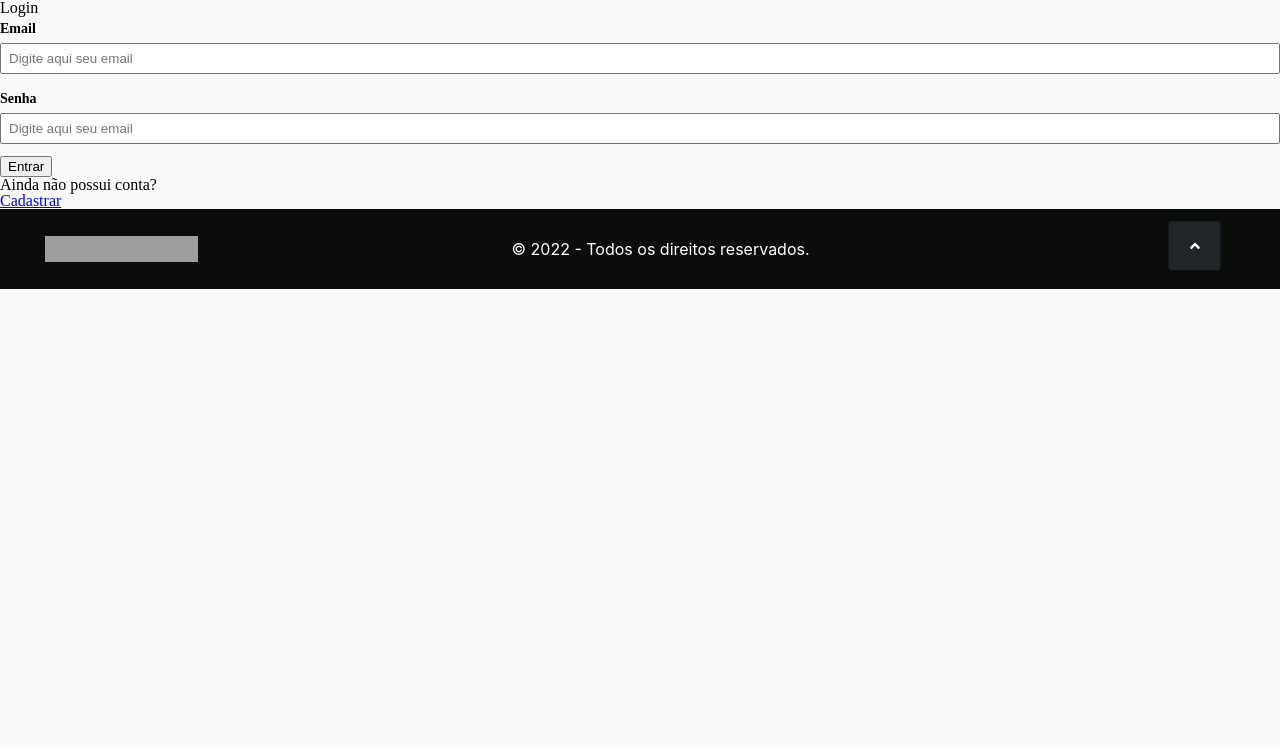
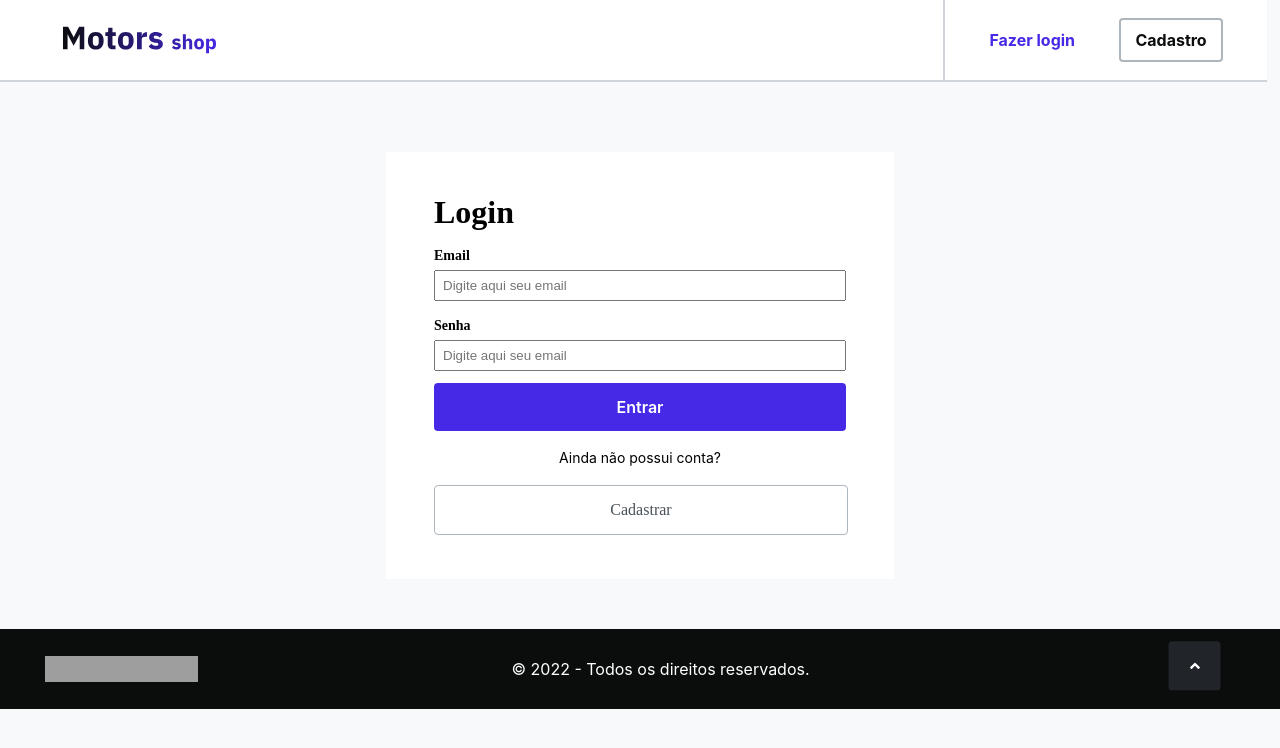
Before and after one commit to M12gthb/Project_Full-Stack, a React (Vite) app in the folder Front-end/project-full-stack-front-end/: page /login in a window 1280 px wide. Shown: the top 748 px of the page. Built offline with nearby package versions, Linux system fonts and the light colour scheme; grey boxes are pictures that could not be loaded.

Commit message:
feat: styled login

```diff
--- a/Front-end/project-full-stack-front-end/src/components/Forms/LoginForm/index.tsx
+++ b/Front-end/project-full-stack-front-end/src/components/Forms/LoginForm/index.tsx
@@ -3,6 +3,7 @@ import { useAuth } from "../../../hooks/useAuth";
 import { LoginData, loginSchema } from "./validator";
 import { zodResolver } from "@hookform/resolvers/zod";
 import Input from "../../Inputs";
+import { Styledh1 } from "../../../pages/Register/styles";
 
 export const LoginForm = () => {
   const { signIn } = useAuth();
@@ -17,7 +18,7 @@ export const LoginForm = () => {
 
   return (
     <form onSubmit={handleSubmit(signIn)}>
-      <h1>Login</h1>
+      <Styledh1>Login</Styledh1>
       <Input
         type="email"
         id="email"
--- a/Front-end/project-full-stack-front-end/src/pages/Home/styles.ts
+++ b/Front-end/project-full-stack-front-end/src/pages/Home/styles.ts
@@ -4,7 +4,6 @@ export const StyledSection = styled.section`
   width: 100%;
   height: 450px;
   position: relative;
-  top: 83px;
   z-index: 1;
   margin-bottom: 100px;
   background: linear-gradient(to top, #000, #fff);
--- a/Front-end/project-full-stack-front-end/src/pages/Login/index.tsx
+++ b/Front-end/project-full-stack-front-end/src/pages/Login/index.tsx
@@ -5,6 +5,7 @@ import { Footer } from "../../components/Footer";
 import { Header } from "../../components/Header";
 import { ModalEditUser } from "../../components/Modal/ModalEditUser";
 import { ModalEditAddress } from "../../components/Modal/ModalEditAddress";
+import { StyleLogin } from "./styles";
 
 export const Login = () => {
   const navigate = useNavigate();
@@ -24,22 +25,22 @@ export const Login = () => {
 
   return (
     <>
-      {/* <Header
+      <Header
         user={undefined}
         toggleModalEditUser={toggleModalEditUser}
         toggleModalEditAddress={toggleModalEditAddress}
-      /> */}
+      />
       {modalEditAddressOpen ? (
         <ModalEditAddress toggleModal={toggleModalEditAddress} />
       ) : null}
       {modalEditUserOpen ? (
         <ModalEditUser toggleModal={toggleModalEditUser} />
       ) : null}
-      <main>
+      <StyleLogin>
         <LoginForm />
-        <p>Ainda não possui conta?</p>
+        <p className="text-style-text-body-2-400">Ainda não possui conta?</p>
         <Link to={"/Register"}>Cadastrar</Link>
-      </main>
+      </StyleLogin>
       <Footer />
     </>
   );
--- a/Front-end/project-full-stack-front-end/src/pages/Login/styles.ts
+++ b/Front-end/project-full-stack-front-end/src/pages/Login/styles.ts
@@ -0,0 +1,62 @@
+import styled from "styled-components";
+
+export const StyleLogin = styled.div`
+  width: 90%;
+  max-width: 412px;
+  padding-top: 44px;
+  padding-bottom: 44px;
+  padding-left: 48px;
+  padding-right: 48px;
+  position: relative;
+  left: 50%;
+  transform: translateX(-50%);
+  margin-top: 70px;
+  margin-bottom: 50px;
+  display: flex;
+  flex-direction: column;
+
+  background-color: var(--color-colors-fixed-white-fixed);
+  button {
+    width: 100%;
+    height: 48px;
+    border: none;
+    background-color: var(--color-brand-brand-1);
+    color: var(--color-colors-fixed-white-fixed);
+    font-size: 16px;
+    font-family: "Inter";
+    font-weight: 600;
+    font-style: normal;
+    border-radius: 4px;
+  }
+  p {
+    width: 100%;
+    display: flex;
+    align-items: center;
+    justify-content: center;
+    margin-top: 15px;
+    margin-bottom: 15px;
+  }
+  a {
+    text-decoration: none;
+    width: 100%;
+    height: 48px;
+    border: 1.5px solid var(--color-grey-scale-grey-4);
+    cursor: pointer;
+    border-radius: 4px;
+    display: flex;
+    justify-content: center;
+    color: var(--color-grey-scale-grey-2);
+    align-items: center;
+  }
+`;
+
+export const Styledh1 = styled.h1`
+  font-size: 32px;
+  font-family: "Lexend";
+  font-weight: 700;
+  font-style: normal;
+  text-decoration: none;
+  text-transform: none;
+  width: 50%;
+  margin-bottom: 15px;
+`;
```
